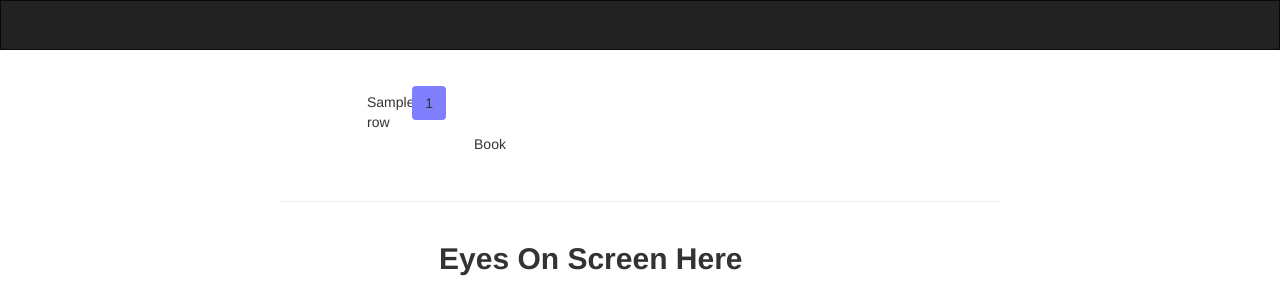
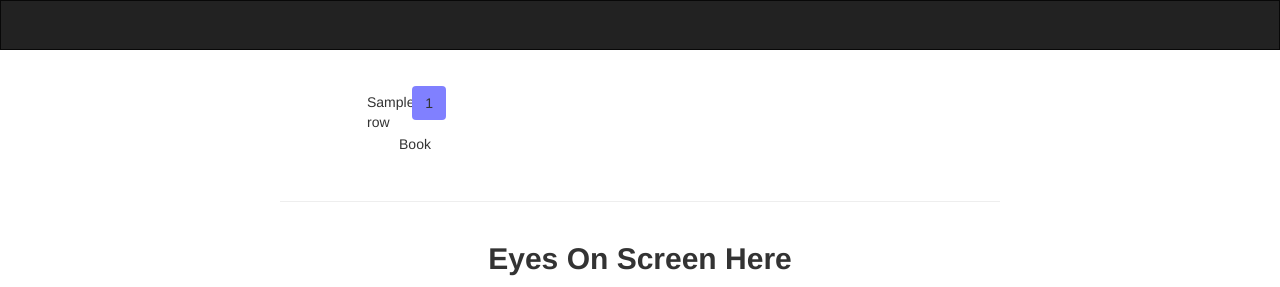
Before and after one commit to firoz74828/BookMovieTicket, a Django app: template Booking/templates/Booking/seat_booking.html in a window 1280 px wide. Shown: the top 287 px of the page. Run offline with Django 3.2, Linux system fonts and the light colour scheme; the template is opened without the code that fills it: most values are stand-ins (such as "Sample title", 1, 10 or a date in 2020); some libraries are stand-ins or nearby versions.

Commit message:
DetailView updated

```diff
--- a/Booking/templates/Booking/seat_booking.html
+++ b/Booking/templates/Booking/seat_booking.html
@@ -39,7 +39,7 @@
                 <br><br>
              </div>
             <hr>
-            <div class="container seat_arrangement" style="width:60%;">
+            <div class="container seat_arrangement" style="width:60%;" align="center">
                 <h2><label class="eyes_font">
                     Eyes On Screen Here
                 </label></h2>
--- a/static/css/base.css
+++ b/static/css/base.css
@@ -121,7 +121,7 @@ td.detail_movies {
 
 .book_button{
     background: white;
-    width:60%;
+    width:40%;
 }
 
 .container-corousel{
```
